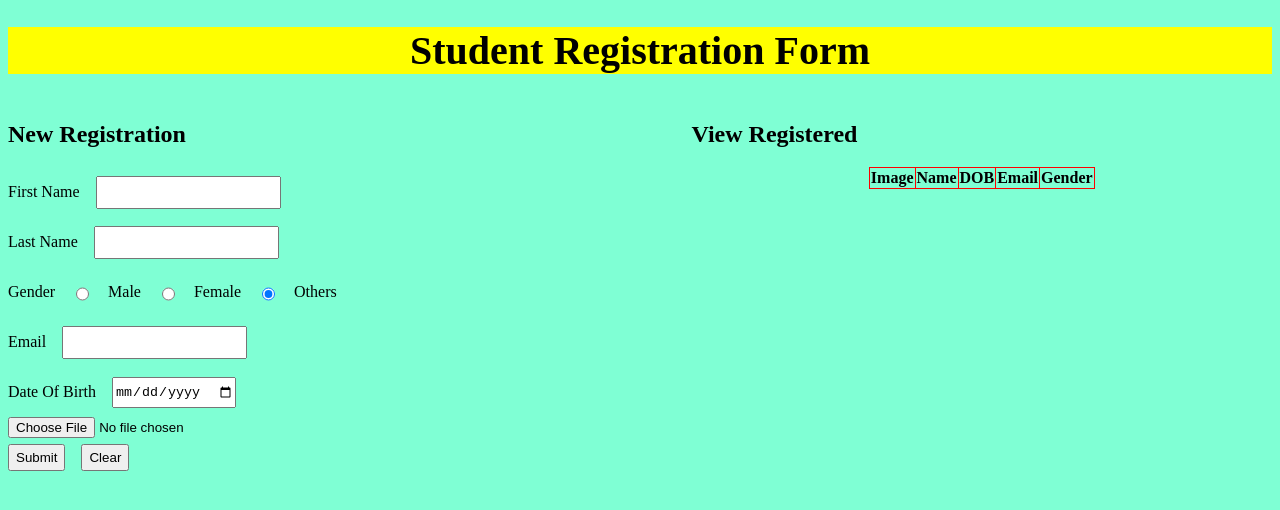
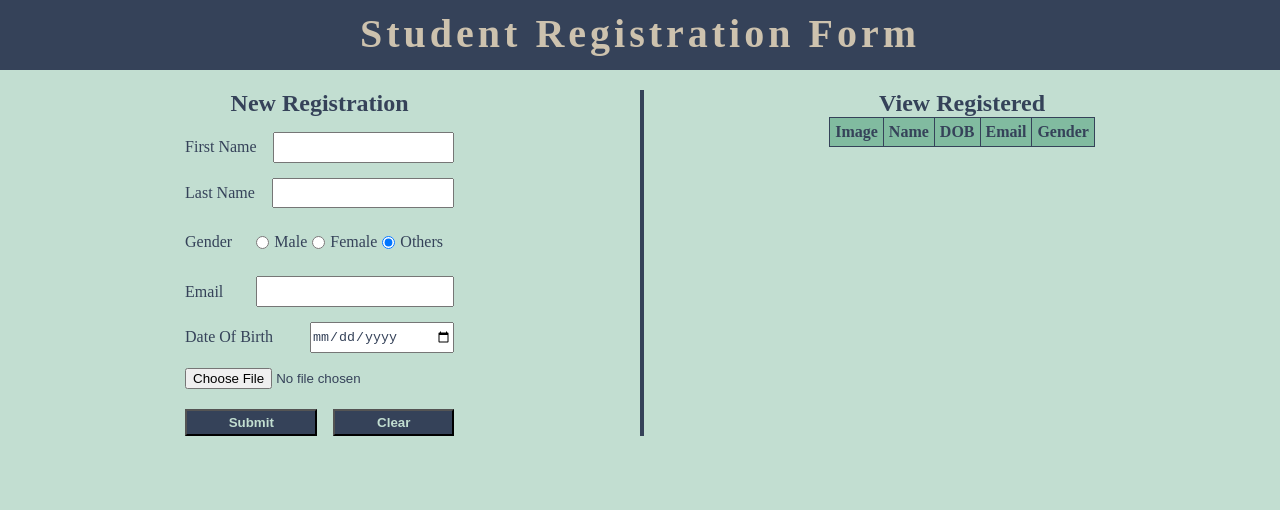
Before and after one commit to ManavDaggula/Student-Form, a plain HTML site: page index.html in a window 1280 px wide. Drawn offline with Linux system fonts and the light colour scheme.

Commit message:
improved styling

```diff
--- a/index.html
+++ b/index.html
@@ -23,9 +23,9 @@
             </div>
             <div class="row" id="gender">
                 <p>Gender</p>
-                <input type="radio" value="Male" id="gender-male" name="gender-radio"><span>Male</span>
+                <span><input type="radio" value="Male" id="gender-male" name="gender-radio"><span>Male</span>
                 <input type="radio" value="Female" id="gender-female" name="gender-radio"><span>Female</span>
-                <input type="radio" value="Others" id="gender-others" name="gender-radio" checked><span>Others</span>
+                <input type="radio" value="Others" id="gender-others" name="gender-radio" checked><span>Others</span></span>
             </div>
             <div class="row">
                 <p>Email</p>
@@ -43,6 +43,7 @@
                 <input type="button" value="Clear" id="clear">
             </div>
         </form>
+        <div class="separator"></div>
         <div class="right">
             <h2>View Registered</h2>
             <table id="display-table">
--- a/style.css
+++ b/style.css
@@ -1,32 +1,70 @@
-body{
-    background-color: aquamarine;
-    /* width: 100px; */
-    box-sizing: border-box;
+*{
+    margin: 0px;
+    padding: 0px;
+    color:#354259;
+    /* border: 1px solid red; */
 }
 
 h1{
-    background-color: yellow;
+    background-color: #354259;
+    color: #CDC2AE;
     text-align: center;
     font-size: 2.5em;
+    padding: 10px 0px 10px 0px;
+    letter-spacing: 0.1em;
+    height:50px;
+}
+
+body{
+    background-color: #C2DED1;
+    box-sizing: border-box;
 }
 
 .container{
     display:grid;
-    grid-template-columns: auto auto;
+    grid-template-columns: auto 5px auto;
+    margin-top: 20px;
 }
 
+h2{
+    text-align: center;
+}
+
+.left{
+    margin:auto
+}
 .row {
-    display:flex;
+    display:grid;
+    grid-template-columns: auto auto;
     align-items: center;
     gap: 1em;
+    margin-top: 15px;
 }
-
-/* .row *{
-    border: 1px solid red;
-} */
+.row span{
+    display:flex;
+    justify-content: center;
+    align-items: center;
+    margin:5px;
+}
 
 input{
     height:2em;
+}
+
+input[type="button"]{
+    background-color: #354259;
+    color: #C2DED1;
+    font-weight: bold;
+}
+
+input[type="button"]:hover{
+    background-color: #C2DED1;
+    color: #354259;
+}
+
+.separator{
+    background-color: #354259;
+    margin-left: 1px;
 }
 
 .right table{
@@ -34,11 +72,14 @@ input{
     margin: auto;
 }
 
-.right table td,.right table th{
-    border:1px solid red;
+.right table td, .right table th{
+    padding:5px;
+    border: 1px solid #354259;
 }
-
-#display-table img{
-    width:80px;
-    height:80px;
+.right table th{
+    background-color: hsl(152, 30%, 62%);
 }
+.right table td img{
+    width: 50px;
+    height: 50px;
+}
```
